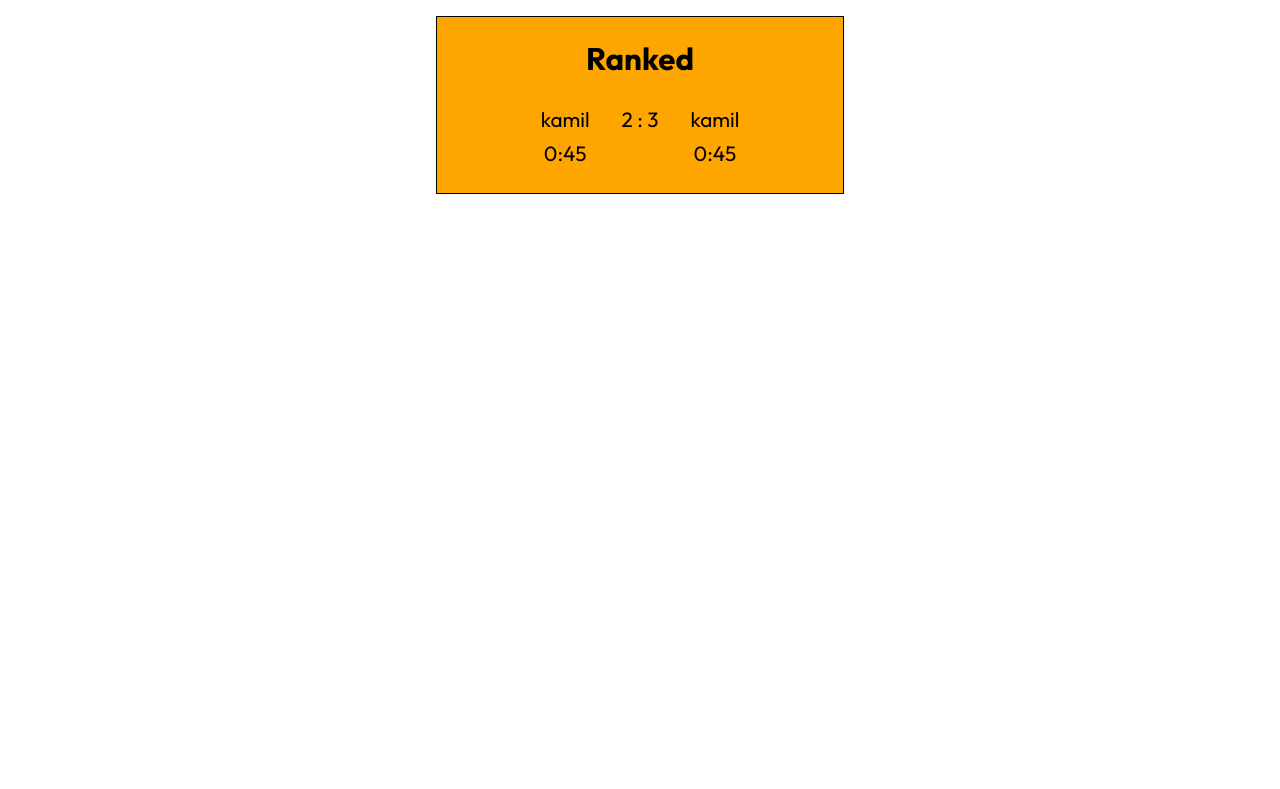
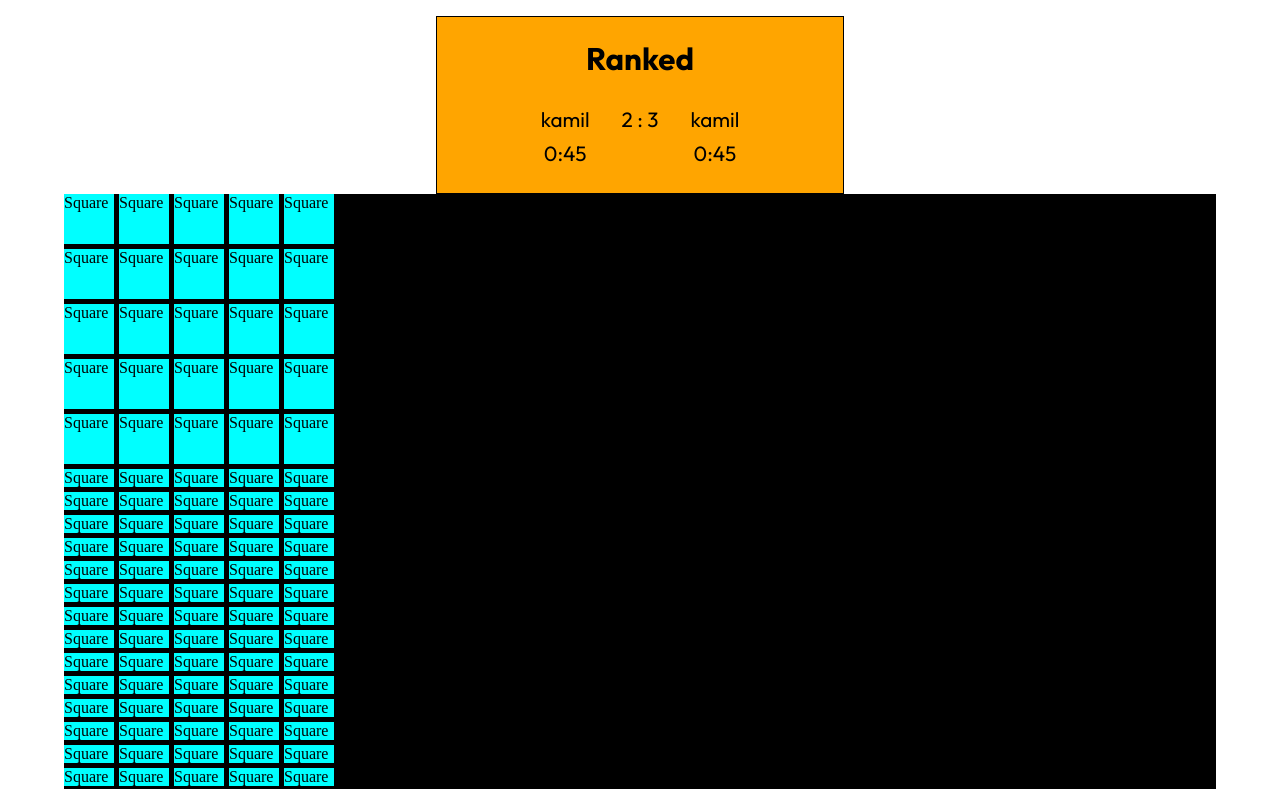
Before and after one commit to bilskik/Tic-Tac-Toe, a React (Create React App) app in the folder react/: page /game in a window 1280 px wide. Shown: the top 789 px of the page. Built offline with nearby package versions, Linux system fonts and the light colour scheme.

Commit message:
Basic board and square logic and displaying added

```diff
--- a/react/package.json
+++ b/react/package.json
@@ -14,6 +14,8 @@
     "axios": "^1.4.0",
     "jwt-decode": "^3.1.2",
     "react": "^18.2.0",
+    "react-dnd": "^16.0.1",
+    "react-dnd-html5-backend": "^16.0.1",
     "react-dom": "^18.2.0",
     "react-icons": "^4.10.1",
     "react-router-dom": "^6.14.2",
--- a/react/src/pages/gameboard/GameBoard.tsx
+++ b/react/src/pages/gameboard/GameBoard.tsx
@@ -1,13 +1,15 @@
 import "./gameboard.css"
 import ScoreBoard from "./scoreboard/ScoreBoard"
 import Board from "./board/Board"
+import { DndProvider } from "react-dnd/dist/core"
+import { HTML5Backend } from "react-dnd-html5-backend"
 
 const GameBoard = () => {
   return (
-        <>
-            <ScoreBoard/>
-            <Board/>
-        </>
+    <DndProvider backend={HTML5Backend} >
+        <ScoreBoard/>
+        <Board/>
+    </DndProvider>
     )
 }
 
--- a/react/src/pages/gameboard/board/Board.tsx
+++ b/react/src/pages/gameboard/board/Board.tsx
@@ -1,20 +1,39 @@
 import "./board.css"
 import io from "socket.io-client";
-
+import { useState } from "react";
+import { useDrag } from "react-dnd";
+import Square from "../square/Square";
 // const socket = io("http://localhost:8080")
 
 const Board = () => {
-
+    const [board,setBoard] = useState(Array(600).fill(null));
+    const [,boardRef] = useDrag({
+        type : "BOARD"
+    })
 
     const sendMessage = () => {
         // socket.emit("/chat.sendMessage", {
         //     message : "siema"
         // })
     }
+    const handleSquareClick = (index : number) => {
+
+    }
   return (
-    <>
-
-    </>
+    <div
+        className="board"
+        ref={boardRef}
+    >
+        <div className="board__game">
+            {
+                board.map((square,index) => (
+                    <>
+                        <Square index={index} handleSquareClick={handleSquareClick}/>
+                    </>
+                ))
+            }
+        </div>
+    </div>
   )
 }
 
--- a/react/src/pages/gameboard/board/board.css
+++ b/react/src/pages/gameboard/board/board.css
@@ -0,0 +1,10 @@
+.board {
+
+}
+.board__game {
+    display: grid;
+    grid-template-columns: repeat(5,50px);
+    grid-template-rows: repeat(5,50px);
+    grid-gap: 5px;
+    background-color: black;
+}
--- a/react/src/pages/gameboard/scoreboard/scoreboard.css
+++ b/react/src/pages/gameboard/scoreboard/scoreboard.css
@@ -4,6 +4,8 @@
     font-size: 1.3rem;
     margin-top: 1rem;
     font-family: var(--font-family);
+    /* position: absolute; */
+    z-index: 99;
 }
 .scoreboard__container {
     display: flex;
--- /dev/null
+++ b/react/src/pages/gameboard/square/Square.tsx
@@ -0,0 +1,16 @@
+import "./square.css"
+
+type SquareProps = {
+    index : number;
+    click : (index : number) => void
+}
+
+const Square = ({index, click} : SquareProps) => {
+  return (
+    <div className="square" onClick={(e) => click(index)}>
+        Square
+    </div>
+  )
+}
+
+export default Square
--- /dev/null
+++ b/react/src/pages/gameboard/square/square.css
@@ -0,0 +1,3 @@
+.square {
+    background-color: aqua;
+}
```
Also changed, not shown: 1 other file (tests, documents, lock files or other folders).
